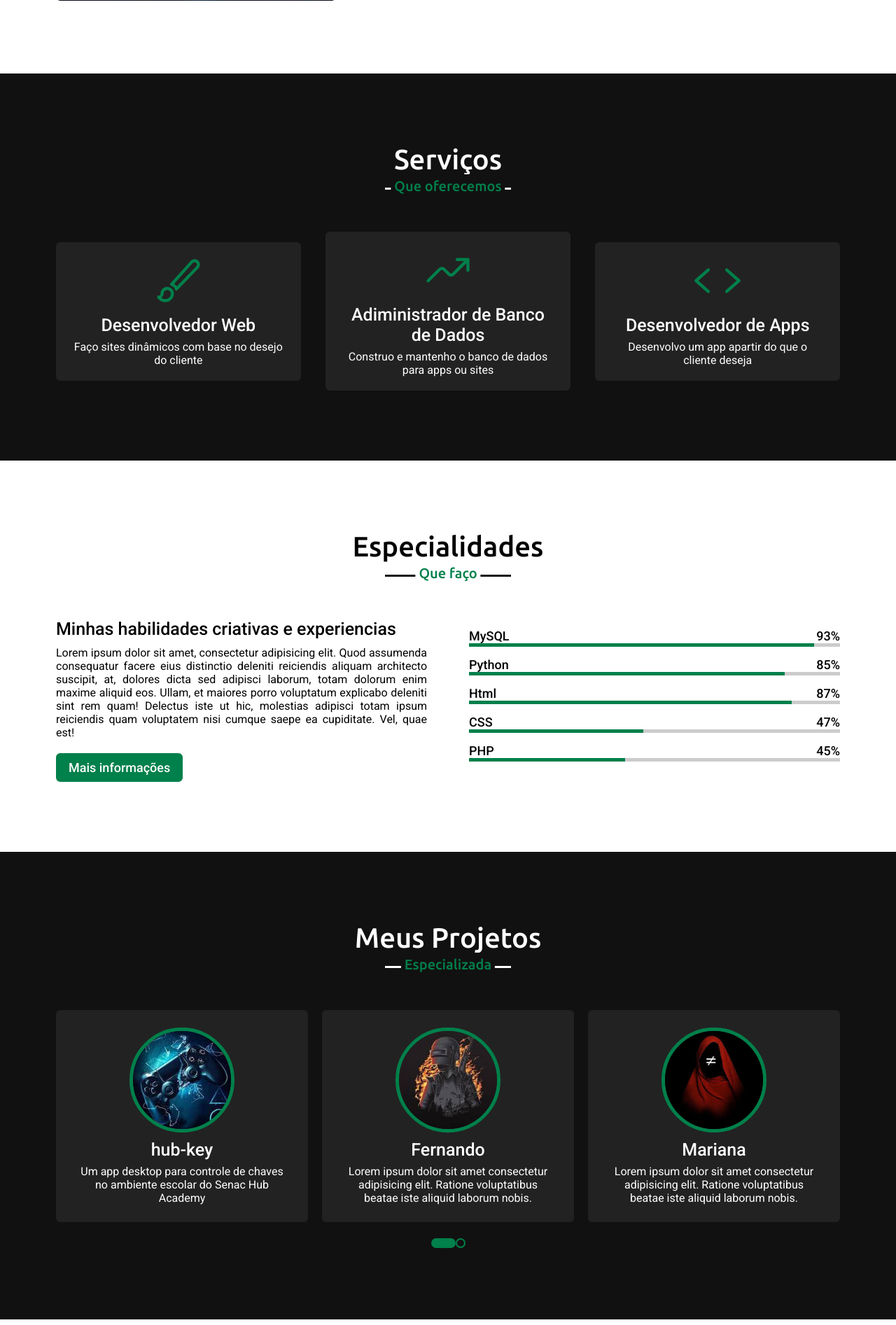
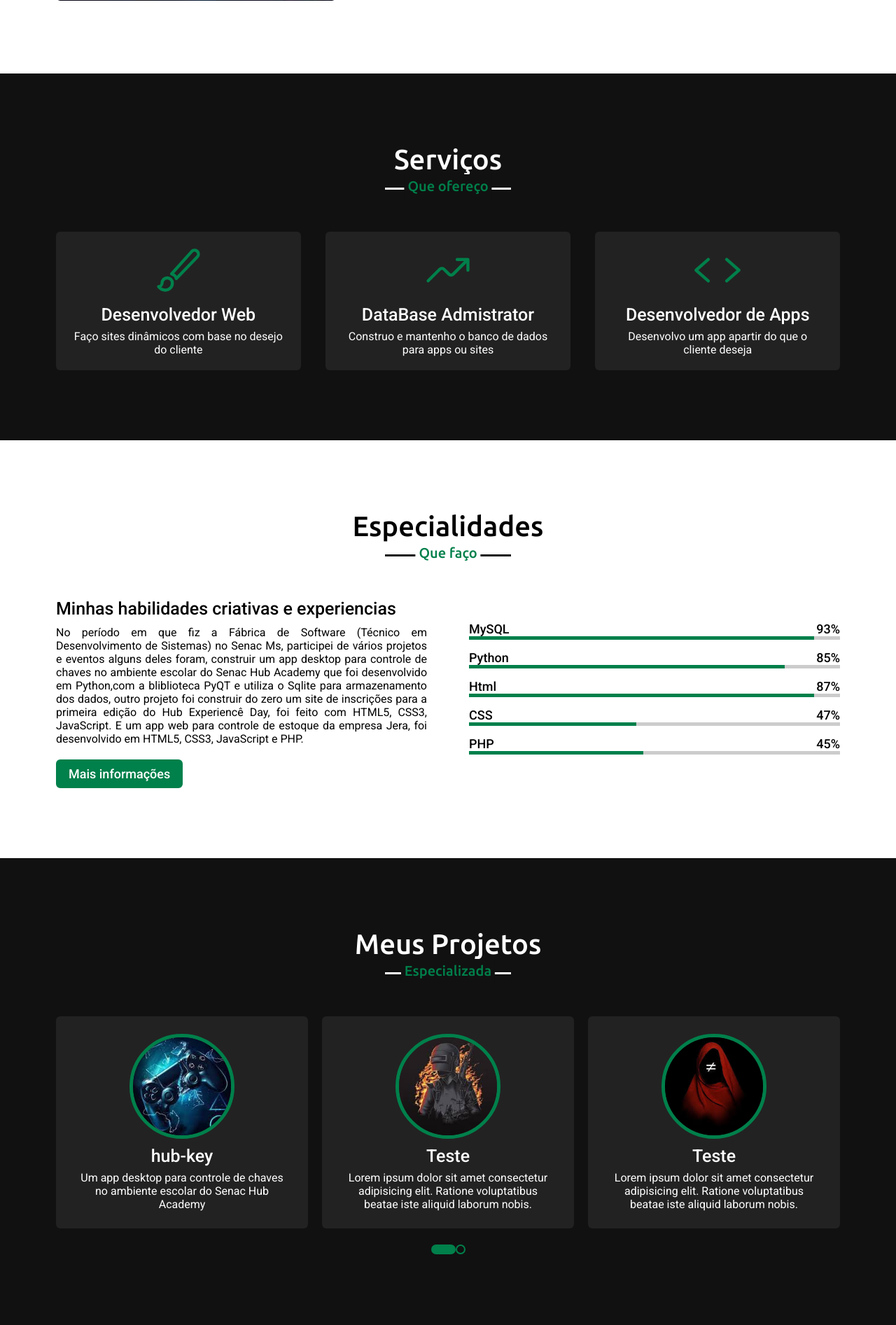
Before and after one commit to PatrikMuhammad/Meu-Portif-lio, a PHP site: page / in a window 1280 px wide. Shown: the part 1425-3318 px from the top of the page at 70% size. Run offline with PHP 8.4, Linux system fonts and the light colour scheme.

Commit message:
atualização
adc novas info

```diff
--- a/Portfolio/Portifolio-main/index.html
+++ b/Portfolio/Portifolio-main/index.html
@@ -14,7 +14,7 @@
     </div>
     <div class="navbar">
         <div class="max-width">
-            <div class="logo"><a href="#">Port<span>fólio</span></a></div>
+            <div class="logo">Patrik<span>Muhammad</span></div>
             <ul class="menu">
                 <li><a href="#home">Inicio</a></li>
                 <li><a href="#about">Sobre</a></li>
@@ -31,12 +31,13 @@
 
     <!--home inicio-->
     <section class="home" id="home">
+        <div class="cursor"></div>
         <div class="max-width">
             <div class="home-content">
                 <div class="text-1">Ola, meu nome é</div>
                 <div class="text-2">Patrik Muhammad</div>
                 <div class="text-3">eu sou <span class="typing"></span></div>
-                <a href="#">Contratar-me</a>
+                <a href="#contact">Contratar-me</a>
             </div>
         </div>
     </section>
@@ -51,8 +52,8 @@
                 </div>
                 <div class="column right">
                     <div class="text">Sou Patrik e sou <span class="typing-2"></span></div>
-                    <p>Lorem ipsum dolor, sit amet consectetur adipisicing elit. Porro doloribus minus eum sed ex. Pariatur voluptate fugit officia nobis nemo nihil reiciendis, similique quas ut tempore adipisci debitis corrupti rerum molestiae placeat excepturi blanditiis assumenda quis suscipit! Vel facilis maiores doloremque perferendis inventore tempore molestiae, sit ipsa blanditiis animi nostrum qui, atque architecto voluptatum cum cupiditate aliquid eius voluptatem id!</p>
-                    <a href="#">Download CV</a>
+                    <p>Tenho 19 anos, sou estudante da Fábrica de Software (Técnico em Desenvolvimento de Sistemas) no Senac Hub Academy desde julho de 2021,atualmente faço sites e apps personalizados sob encomenda do cliente.</p>
+                    <a href="currriculo/Curriculo.pdf" download="Curriculo.pdf" type="application/pdf">Visualizar CV</a>
                 </div>
             </div>
         </div>
@@ -74,7 +75,7 @@
                 <div class="card">
                 <div class="box">
                     <ion-icon name="trending-up-outline"></ion-icon>
-                    <div class="text">Adiministrador de Banco de Dados</div>
+                    <div class="text">DataBase Admistrator</div>
                     <p>Construo e mantenho o banco de dados para apps ou sites</p>
                 </div>
             </div>
@@ -97,7 +98,10 @@
             <div class="skills-content">
                 <div class="column left">
                     <div class="text">Minhas habilidades criativas e experiencias</div>
-                    <p>Lorem ipsum dolor sit amet, consectetur adipisicing elit. Quod assumenda consequatur facere eius distinctio deleniti reiciendis aliquam architecto suscipit, at, dolores dicta sed adipisci laborum, totam dolorum enim maxime aliquid eos. Ullam, et maiores porro voluptatum explicabo deleniti sint rem quam! Delectus iste ut hic, molestias adipisci totam ipsum reiciendis quam voluptatem nisi cumque saepe ea cupiditate. Vel, quae est!</p>
+                    <p>No período em que fiz a Fábrica de Software (Técnico em Desenvolvimento de Sistemas) no Senac Ms, participei de vários projetos e eventos alguns deles foram, construir um app desktop para controle de chaves no ambiente escolar do Senac Hub Academy que foi desenvolvido em Python,com a bliblioteca PyQT e utiliza o Sqlite para armazenamento dos dados, outro projeto foi construir do zero um
+                        site de inscrições para a primeira edição do Hub Experiencê Day, foi feito com HTML5, CSS3, JavaScript.
+                        E um app web para controle de estoque da empresa Jera, foi desenvolvido em HTML5, CSS3, JavaScript e PHP.
+                    </p>
                     <a href="#">Mais informações</a>
                 </div>
                 <div class="column right">
@@ -106,35 +110,35 @@
                             <span>MySQL</span>
                             <span>93%</span>
                         </div>
-                        <div class="line html"></div>
+                        <div class="line mysql"></div>
                     </div>
                     <div class="bars">
                     <div class="info">
                         <span>Python</span>
                         <span>85%</span>
                     </div>
-                    <div class="line css"></div>
+                    <div class="line python"></div>
                 </div>
                 <div class="bars">
                     <div class="info">
                         <span>Html</span>
                         <span>87%</span>
                     </div>
-                    <div class="line js"></div>
+                    <div class="line html"></div>
                 </div>
                 <div class="bars">
                     <div class="info">
                         <span>CSS</span>
                         <span>47%</span>
                     </div>
-                    <div class="line php"></div>
+                    <div class="line css"></div>
                 </div>
                 <div class="bars">
                     <div class="info">
                         <span>PHP</span>
                         <span>45%</span>
                     </div>
-                    <div class="line mysql"></div>
+                    <div class="line php"></div>
                 </div>
                 </div>
             </div>
@@ -156,28 +160,28 @@
                 <div class="card">
                 <div class="box">
                     <img src="image/img-2.jpg" alt="">
-                    <div class="text">Fernando</div>
+                    <div class="text">Teste</div>
                     <p>Lorem ipsum dolor sit amet consectetur adipisicing elit. Ratione voluptatibus beatae iste aliquid laborum nobis.</p>
                 </div>
             </div>
             <div class="card">
                 <div class="box">
                     <img src="image/img-3.jpg" alt="">
-                    <div class="text">Mariana</div>
+                    <div class="text">Teste</div>
                     <p>Lorem ipsum dolor sit amet consectetur adipisicing elit. Ratione voluptatibus beatae iste aliquid laborum nobis.</p>
                 </div>
             </div>
             <div class="card">
                 <div class="box">
                     <img src="image/img-4.jpg" alt="">
-                    <div class="text">Fabiana</div>
+                    <div class="text">Teste</div>
                     <p>Lorem ipsum dolor sit amet consectetur adipisicing elit. Ratione voluptatibus beatae iste aliquid laborum nobis.</p>
                 </div>
             </div>
             <div class="card">
                 <div class="box">
                     <img src="image/img-5.jpg" alt="">
-                    <div class="text">Sueli</div>
+                    <div class="text">Teste</div>
                     <p>Lorem ipsum dolor sit amet consectetur adipisicing elit. Ratione voluptatibus beatae iste aliquid laborum nobis.</p>
                 </div>
             </div>
--- a/Portfolio/Portifolio-main/style.css
+++ b/Portfolio/Portifolio-main/style.css
@@ -1,4 +1,7 @@
 @import url('https://fonts.googleapis.com/css2?family=Roboto:wght@300;400;500&family=Ubuntu:wght@400;500;700&display=swap');
+/* *:root{
+    --
+} */
 *{
     margin: 0;
     padding: 0;
@@ -31,16 +34,16 @@
     align-items: center;
     justify-content: space-between;
 }
-.navbar .logo a{
+.navbar .logo{
     color: #fff;
     font-size: 35px;
     font-weight: 500;
 }
-.navbar .logo a span{
+.navbar .logo span{
     color: #00804b;
     transition: all 0.3s ease;
 }
-.navbar.sticky .logo a span{
+.navbar.sticky .logo span{
     color: #fff;
 }
 .navbar .menu li{
@@ -238,7 +241,7 @@
 .services .title::after,
 .projetos .title::after{
     background: #111;
-    content: "Que oferecemos";
+    content: "Que ofereço";
 }
 .services .serv-content .card{
     width: calc(33% - 20px);
@@ -330,17 +333,17 @@
 .skills .skills-content .right .html::before{
     width: 93%;
 }
-.skills .skills-content .right .css::before{
+.skills .skills-content .right .python::before{
     width: 85%;
 }
-.skills .skills-content .right .js::before{
-    width: 87%;
+.skills .skills-content .right .css::before{
+    width: 45%;
 }
 .skills .skills-content .right .php::before{
     width: 47%;
 }
 .skills .skills-content .right .mysql::before{
-    width: 42%;
+    width: 93%;
 }
 /*  sessão equipe  */
 .projetos .title::after{
@@ -616,3 +619,40 @@
         font-size: 27px;
     }
 }
+
+/* animacao do cursor */
+/*
+.cursor{
+    z-index: 999;
+    position: absolute;
+    background: #00804b;
+    width: 20px;
+    height: 20px;
+    border-radius: 50%;
+    pointer-events: none;
+    box-shadow: 0 0 20px #00804b,
+                0 0 60px #00804b,
+                0 0 100px #00804b;
+            animation: colors 5s infinite;
+    display: none;
+}
+
+@keyframes colors{
+    0%{
+        filter: hue-rotate(90deg);
+    }
+    100%{
+        filter: hue-rotate(360deg);
+    }
+}
+
+.cursor:before{
+    content: "";
+    position: absolute;
+    background: #00804b;
+    width: 50px;
+    height: 50px;
+    opacity: 0.2;
+    transform: translate(-30%, 30%);
+    border-radius: 50%;
+} */
```
Also changed, not shown: Portfolio/Portifolio-main/script.js (line endings or trailing spaces), 2 other files.
